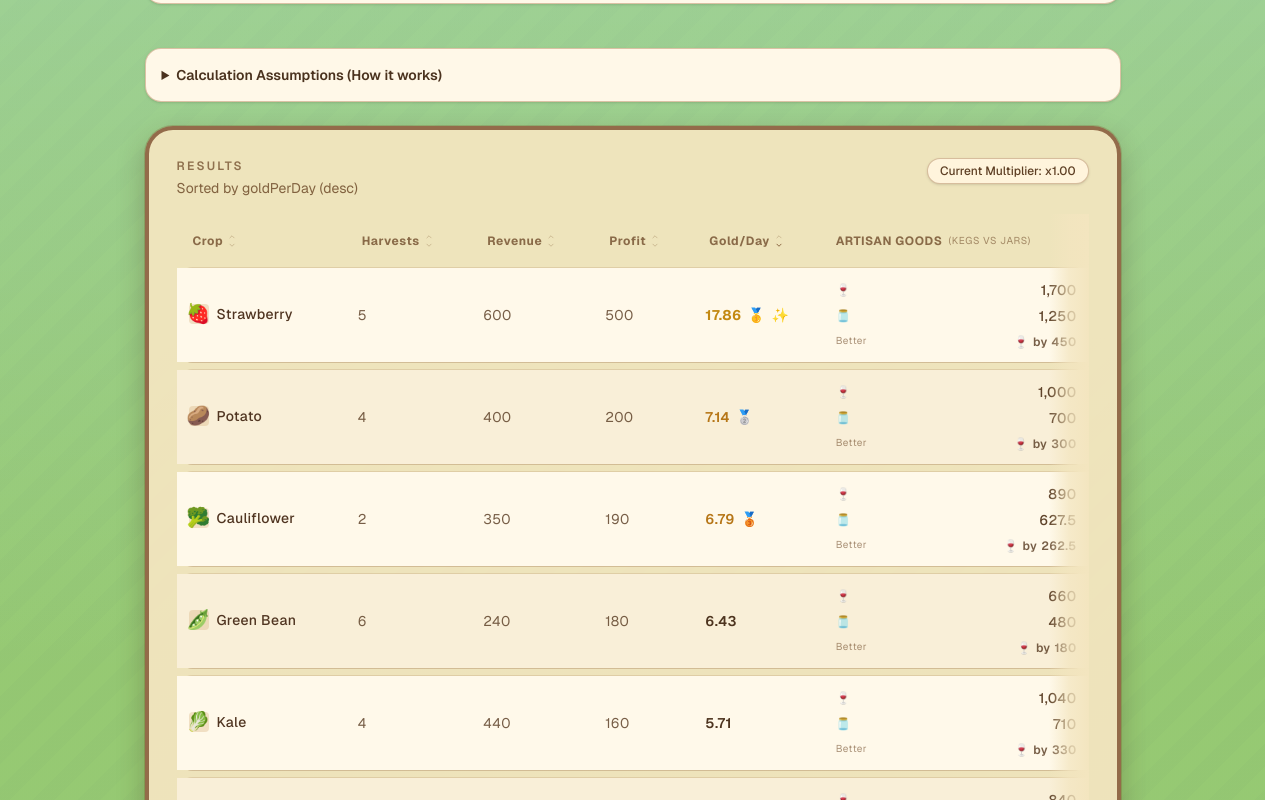
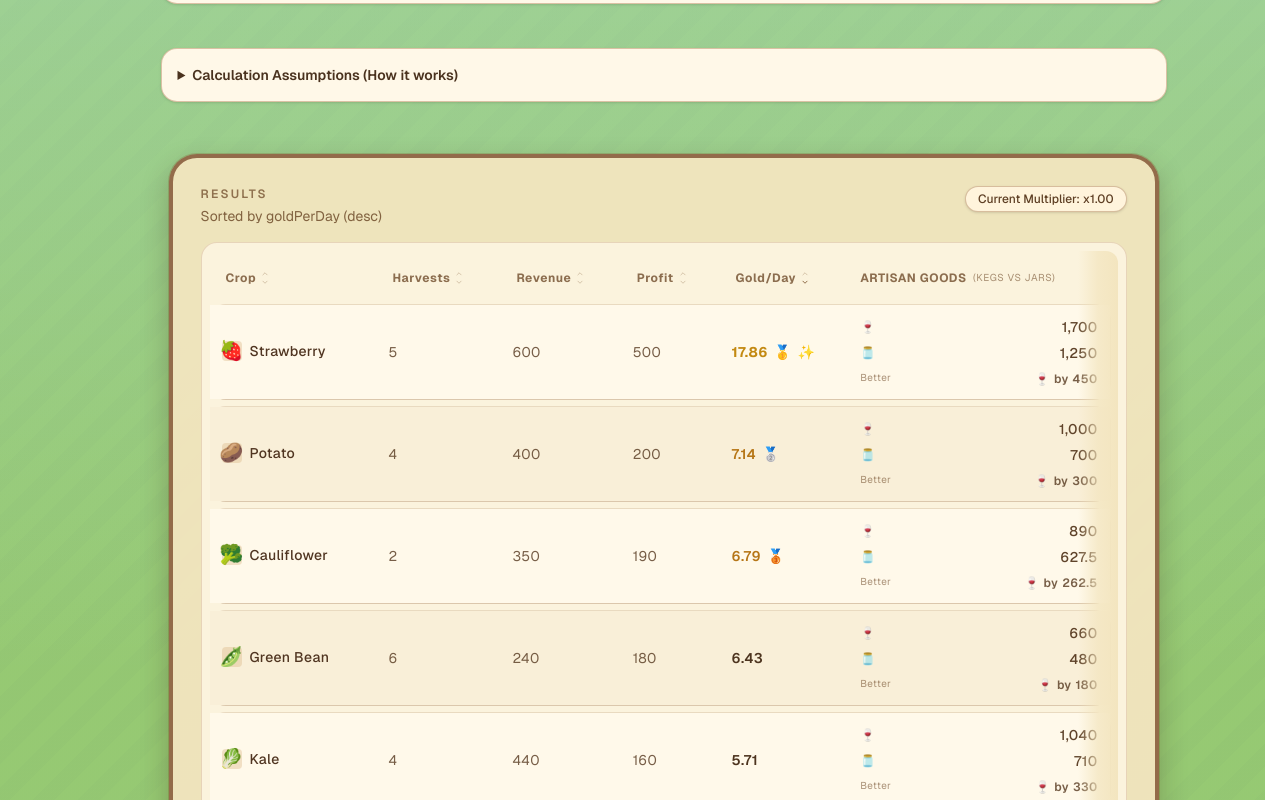
Before and after one commit to yuzhoudabaozhayujiamigou-cloud/stardew-tools, a Next.js app in the folder stardew-tools/: page / in a window 1280 px wide. Shown: the part 960-1760 px from the top of the page. Built offline with nearby package versions, Linux system fonts and the light colour scheme.

Commit message:
fix(ui): improve calculator table spacing and overflow

```diff
--- a/stardew-tools/src/app/calculator/page.tsx
+++ b/stardew-tools/src/app/calculator/page.tsx
@@ -72,7 +72,7 @@ export default function CalculatorPage() {
   };
 
   return (
-    <div className="relative min-h-screen overflow-x-hidden bg-[#9ed7a4]">
+    <div className="relative min-h-screen bg-[#9ed7a4]">
       <div aria-hidden className="pointer-events-none absolute inset-0">
         <div
           className="absolute inset-0 opacity-90"
@@ -94,7 +94,7 @@ export default function CalculatorPage() {
         />
       </div>
 
-      <main className="relative z-10 mx-auto w-full max-w-5xl px-4 py-8 sm:px-6 sm:py-10">
+      <main className="relative z-10 mx-auto w-full max-w-5xl px-4 py-8 subpixel-antialiased sm:px-8 sm:py-10 lg:px-10">
         <PwaRegisterScript />
 
         <header className="rounded-[30px] border-4 border-[#8a5b3a]/75 bg-[#f3e5bf]/95 p-6 shadow-[0_12px_30px_rgba(56,41,23,0.3)] sm:p-8">
--- a/stardew-tools/src/components/CalculatorClient.tsx
+++ b/stardew-tools/src/components/CalculatorClient.tsx
@@ -198,11 +198,13 @@ export function CalculatorClient(props: {
           </li>
         </ul>
       </details>
-      <ResultTable
-        results={results.length ? results : props.initialResults}
-        quality={formValue.quality}
-        hasTiller={formValue.hasTiller}
-      />
+      <div className="mt-5 p-2">
+        <ResultTable
+          results={results.length ? results : props.initialResults}
+          quality={formValue.quality}
+          hasTiller={formValue.hasTiller}
+        />
+      </div>
     </>
   );
 }
--- a/stardew-tools/src/components/calculator/ResultTable.tsx
+++ b/stardew-tools/src/components/calculator/ResultTable.tsx
@@ -317,8 +317,8 @@ export function ResultTable(props: ResultTableProps) {
         </div>
       </div>
 
-      <div className="relative mt-4 hidden sm:block">
-        <div className="overflow-x-auto">
+      <div className="relative mt-4 hidden rounded-2xl border border-[#b88b63]/30 bg-[#fff8e8]/75 p-2 sm:block">
+        <div className="overflow-x-auto pb-1 pr-2">
           <table className="min-w-[900px] w-full border-separate border-spacing-y-2 text-sm tracking-wide">
             <thead>
               <tr className="text-left text-xs uppercase tracking-wider text-[#6f4b2a]/80">
@@ -505,7 +505,7 @@ export function ResultTable(props: ResultTableProps) {
           </table>
         </div>
 
-        <div className="pointer-events-none absolute inset-y-0 right-0 w-10 bg-gradient-to-l from-[#f3e5bf] via-[#f3e5bf]/75 to-transparent" />
+        <div className="pointer-events-none absolute inset-y-2 right-2 hidden w-10 rounded-r-xl bg-gradient-to-l from-[#f3e5bf] via-[#f3e5bf]/75 to-transparent lg:block" />
       </div>
     </section>
   );
```
